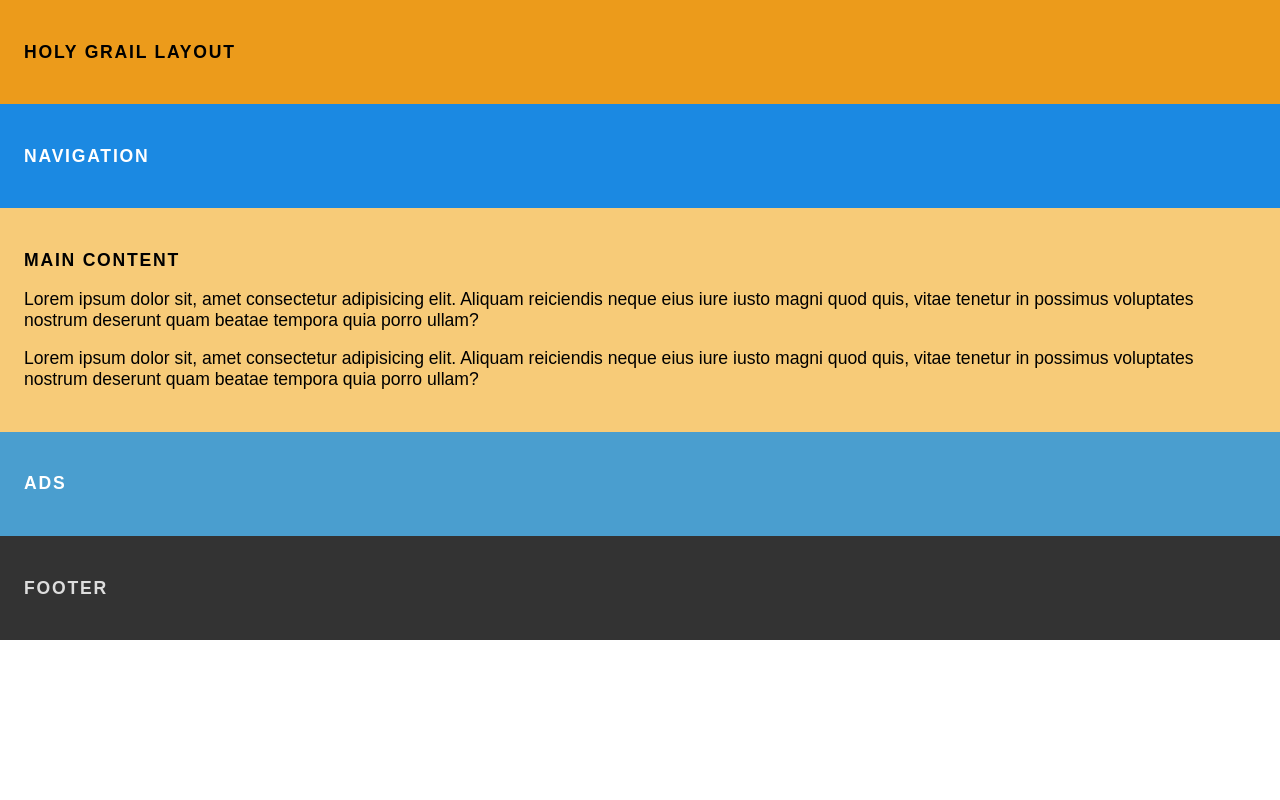
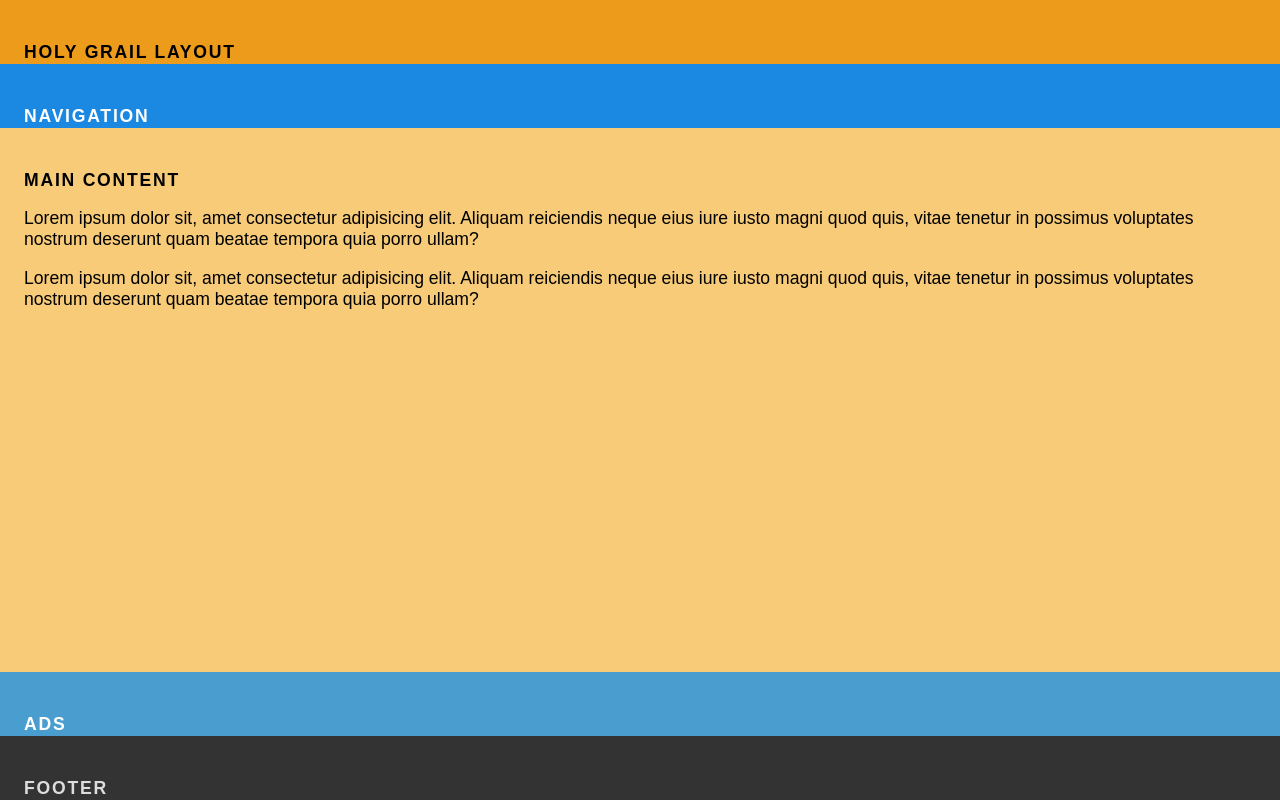
Before and after one commit to eacevedof/prj_css, a PHP site: page / in a window 1280 px wide. Run offline with PHP 8.4, Linux system fonts and the light colour scheme.

Commit message:
holy grayil layout

```diff
--- a/grid/two/style.css
+++ b/grid/two/style.css
@@ -31,3 +31,8 @@ body{
     color: white;
 }
 /*****************************/
+.grid {
+    display: grid;
+    min-height: 100vh;
+    grid-template-rows: repeat(2, 4rem) 1fr repeat(2, 4rem);
+}
```
